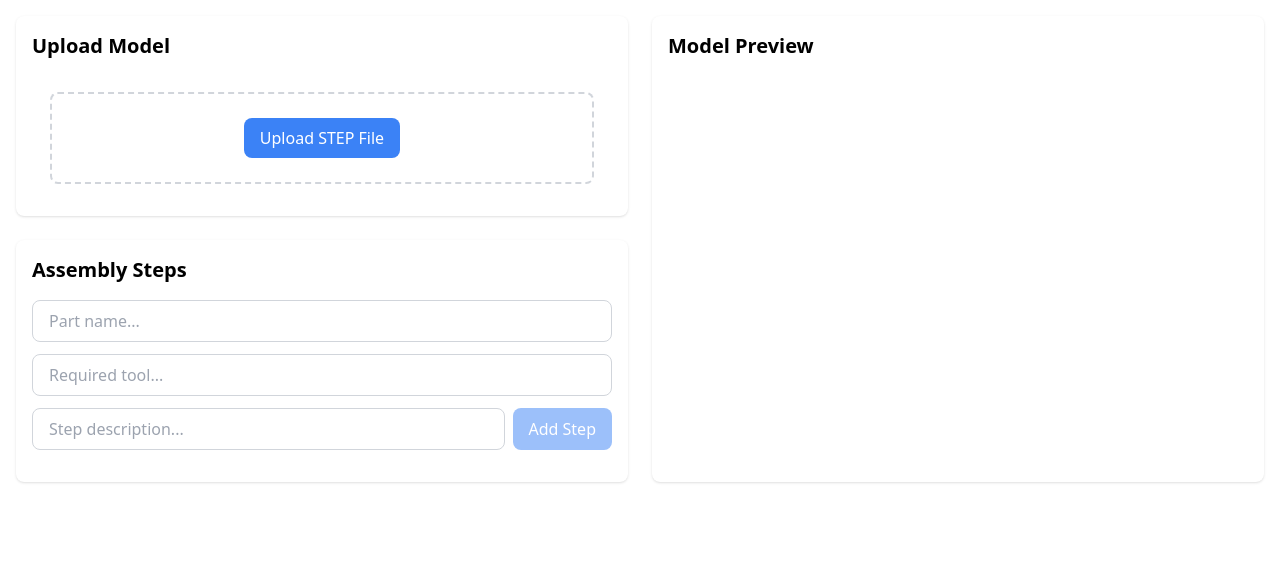
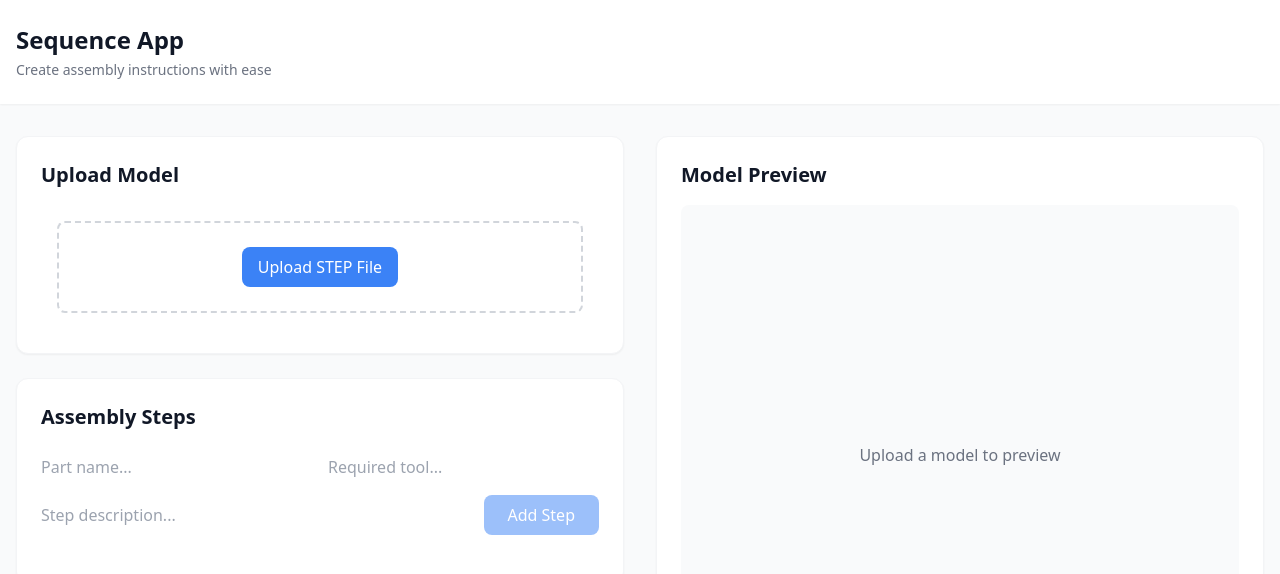
Before and after one commit to ghulammurtaza27/sequence-app, a Next.js app in the folder frontend/: page / in a window 1280 px wide. Shown: the top 574 px of the page. Built offline with nearby package versions, Linux system fonts and the light colour scheme.

Commit message:
update styling

```diff
--- a/frontend/src/app/page.js
+++ b/frontend/src/app/page.js
@@ -83,51 +83,73 @@ export default function Home() {
   };
 
   return (
-    <div className="container mx-auto p-4">
-      <div className="grid grid-cols-1 lg:grid-cols-2 gap-6">
-        <div>
-          <div className="bg-white rounded-lg shadow p-4">
-            <h2 className="text-xl font-semibold mb-4">Upload Model</h2>
+    <div className="min-h-screen bg-gray-50">
+      <header className="bg-white shadow-sm">
+        <div className="container mx-auto px-4 py-6">
+          <h1 className="text-2xl font-bold text-gray-900">Sequence App</h1>
+          <p className="text-sm text-gray-500 mt-1">Create assembly instructions with ease</p>
+        </div>
+      </header>
+
+      <main className="container mx-auto px-4 py-8">
+        <div className="grid grid-cols-1 lg:grid-cols-2 gap-8">
+          {/* Left Column */}
+          <div className="space-y-6">
+            {/* Upload Section */}
+            <section className="bg-white rounded-xl shadow-sm border border-gray-100 overflow-hidden">
+              <div className="p-6">
+                <h2 className="text-xl font-semibold text-gray-900 mb-4">
+                  Upload Model
+                </h2>
                 <FileUpload onUpload={handleFileUpload} currentFile={modelFile} />
               </div>
+            </section>
 
-          <div className="bg-white rounded-lg shadow p-4 mt-6">
-            <div className="flex justify-between items-center mb-4">
-              <h2 className="text-xl font-semibold">Assembly Steps</h2>
+            {/* Assembly Steps Section */}
+            <section className="bg-white rounded-xl shadow-sm border border-gray-100">
+              <div className="p-6">
+                <div className="flex justify-between items-center mb-6">
+                  <h2 className="text-xl font-semibold text-gray-900">
+                    Assembly Steps
+                  </h2>
                   {steps.length > 0 && (
                     <PDFExportButton steps={steps} modelFile={modelFile} />
                   )}
                 </div>
 
-            <div className="space-y-3 mb-4">
+                {/* Step Input Fields */}
+                <div className="space-y-4 mb-6">
+                  <div className="grid grid-cols-2 gap-4">
                     <input
                       type="text"
                       value={stepData.partName}
                       onChange={(e) => setStepData({ ...stepData, partName: e.target.value })}
                       placeholder="Part name..."
-                className="w-full rounded-lg border border-gray-300 px-4 py-2"
+                      className="w-full rounded-lg border-gray-200 focus:border-blue-500 focus:ring-blue-500"
                     />
-
                     <input
                       type="text"
                       value={stepData.customTool}
                       onChange={(e) => setStepData({ ...stepData, customTool: e.target.value })}
                       placeholder="Required tool..."
-                className="w-full rounded-lg border border-gray-300 px-4 py-2"
+                      className="w-full rounded-lg border-gray-200 focus:border-blue-500 focus:ring-blue-500"
                     />
+                  </div>
 
-              <div className="flex gap-2">
+                  <div className="flex gap-3">
                     <input
                       type="text"
                       value={stepData.description}
                       onChange={(e) => setStepData({ ...stepData, description: e.target.value })}
                       placeholder="Step description..."
-                  className="flex-1 rounded-lg border border-gray-300 px-4 py-2"
+                      className="flex-1 rounded-lg border-gray-200 focus:border-blue-500 focus:ring-blue-500"
                     />
                     <button
                       onClick={addStep}
                       disabled={!stepData.description.trim()}
-                  className="bg-blue-500 hover:bg-blue-600 text-white px-4 py-2 rounded-lg disabled:opacity-50 disabled:cursor-not-allowed"
+                      className="px-6 py-2 bg-blue-500 text-white rounded-lg hover:bg-blue-600
+                        disabled:opacity-50 disabled:cursor-not-allowed transition-colors
+                        focus:outline-none focus:ring-2 focus:ring-blue-500 focus:ring-offset-2"
                     >
                       Add Step
                     </button>
@@ -135,11 +157,17 @@ export default function Home() {
                 </div>
 
                 {screenshotTaken && (
-              <div className="mb-4 p-2 bg-green-50 text-green-600 rounded-lg text-sm">
+                  <div className="mb-6 p-3 bg-green-50 border border-green-100 rounded-lg">
+                    <p className="text-sm text-green-700 flex items-center gap-2">
+                      <svg className="w-4 h-4" fill="currentColor" viewBox="0 0 20 20">
+                        <path fillRule="evenodd" d="M10 18a8 8 0 100-16 8 8 0 000 16zm3.707-9.293a1 1 0 00-1.414-1.414L9 10.586 7.707 9.293a1 1 0 00-1.414 1.414l2 2a1 1 0 001.414 0l4-4z" clipRule="evenodd" />
+                      </svg>
                       Screenshot captured! Add details to create a step.
+                    </p>
                   </div>
                 )}
 
+                {/* Steps List */}
                 <DragDropContext onDragEnd={handleDragEnd}>
                   <Droppable droppableId="steps">
                     {(provided) => (
@@ -150,27 +178,28 @@ export default function Home() {
                               <div
                                 ref={provided.innerRef}
                                 {...provided.draggableProps}
-                            className={`bg-gray-50 rounded-lg p-4 ${
-                              snapshot.isDragging ? 'shadow-lg ring-2 ring-blue-500' : ''
-                            }`}
+                                className={`group bg-gray-50 rounded-lg p-4 transition-all
+                                  ${snapshot.isDragging ? 'shadow-lg ring-2 ring-blue-500' : 'hover:bg-gray-100'}`}
                               >
-                            <div className="flex justify-between items-start mb-2">
-                              <div className="flex items-center gap-2">
+                                <div className="flex justify-between items-start gap-4">
+                                  <div className="flex items-start gap-3">
                                     <div
                                       {...provided.dragHandleProps}
-                                  className="cursor-move text-gray-400 hover:text-gray-600 px-1"
+                                      className="cursor-move text-gray-400 hover:text-gray-600"
                                     >
-                                  ⋮⋮
+                                      <svg className="w-5 h-5" fill="none" stroke="currentColor" viewBox="0 0 24 24">
+                                        <path strokeLinecap="round" strokeLinejoin="round" strokeWidth={2} d="M4 8h16M4 16h16" />
+                                      </svg>
                                     </div>
                                     <div>
-                                  <h3 className="font-medium">Step {step.partNumber}</h3>
+                                      <h3 className="font-medium text-gray-900">Step {step.partNumber}</h3>
                                       {step.partName && (
                                         <p className="text-sm text-gray-600">Part: {step.partName}</p>
                                       )}
                                       {step.customTool && (
                                         <p className="text-sm text-gray-600">Tool: {step.customTool}</p>
                                       )}
-                                  <p className="text-gray-600">{step.description}</p>
+                                      <p className="text-gray-700 mt-1">{step.description}</p>
                                     </div>
                                   </div>
                                   <button
@@ -182,13 +211,16 @@ export default function Home() {
                                       }))
                                       setSteps(updatedSteps)
                                     }}
-                                className="text-red-500 hover:text-red-600 text-sm"
+                                    className="opacity-0 group-hover:opacity-100 text-red-500 hover:text-red-600
+                                      transition-opacity focus:outline-none focus:ring-2 focus:ring-red-500 rounded"
                                   >
-                                Remove
+                                    <svg className="w-5 h-5" fill="none" stroke="currentColor" viewBox="0 0 24 24">
+                                      <path strokeLinecap="round" strokeLinejoin="round" strokeWidth={2} d="M19 7l-.867 12.142A2 2 0 0116.138 21H7.862a2 2 0 01-1.995-1.858L5 7m5 4v6m4-6v6m1-10V4a1 1 0 00-1-1h-4a1 1 0 00-1 1v3M4 7h16" />
+                                    </svg>
                                   </button>
                                 </div>
                                 {step.screenshot && (
-                              <div className="w-32 h-32 bg-white rounded-lg overflow-hidden">
+                                  <div className="mt-3 w-32 h-32 bg-white rounded-lg overflow-hidden shadow-sm">
                                     <img
                                       src={step.screenshot}
                                       alt={`Step ${step.partNumber}`}
@@ -206,18 +238,31 @@ export default function Home() {
                   </Droppable>
                 </DragDropContext>
               </div>
+            </section>
           </div>
 
-        <div className="bg-white rounded-lg shadow p-4">
-          <h2 className="text-xl font-semibold mb-4">Model Preview</h2>
-          {modelFile && (
+          {/* Right Column - Model Preview */}
+          <div className="lg:sticky lg:top-8">
+            <section className="bg-white rounded-xl shadow-sm border border-gray-100 overflow-hidden">
+              <div className="p-6">
+                <h2 className="text-xl font-semibold text-gray-900 mb-4">
+                  Model Preview
+                </h2>
+                {modelFile ? (
                   <ModelViewer
                     modelFile={modelFile}
                     onPartSelect={handlePartSelect}
                   />
+                ) : (
+                  <div className="h-[500px] flex items-center justify-center bg-gray-50 rounded-lg">
+                    <p className="text-gray-500">Upload a model to preview</p>
+                  </div>
                 )}
               </div>
+            </section>
           </div>
+        </div>
+      </main>
     </div>
   )
 }
```
Lines whose indentation alone changed are shown as unchanged.
